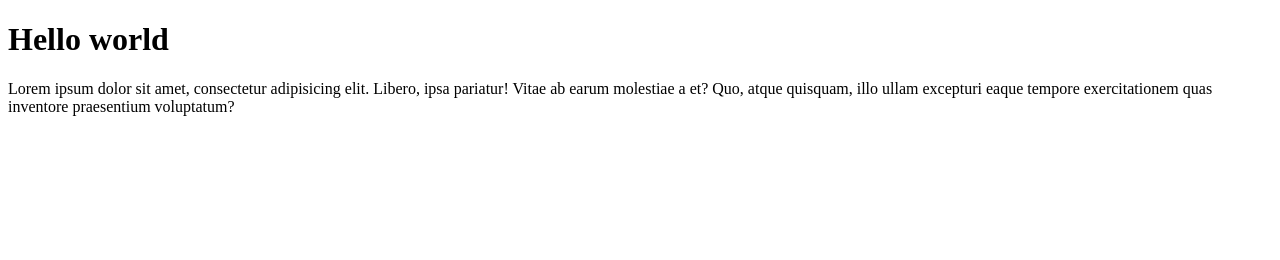
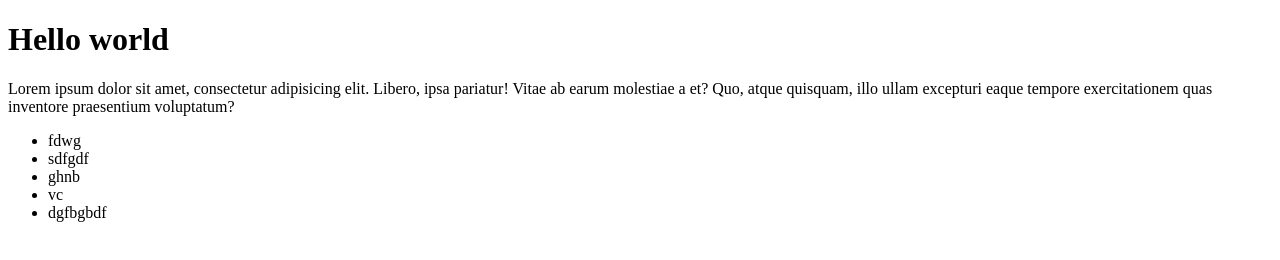
Before and after one commit to Aurka12/Homework, a plain HTML site: page hw1/index.html in a window 1280 px wide. Drawn offline with Linux system fonts and the light colour scheme.

```diff
--- a/hw1/index.html
+++ b/hw1/index.html
@@ -9,5 +9,13 @@
 <body>
  <h1>Hello world</h1>
  <p>Lorem ipsum dolor sit amet, consectetur adipisicing elit. Libero, ipsa pariatur! Vitae ab earum molestiae a et? Quo, atque quisquam, illo ullam excepturi eaque tempore exercitationem quas inventore praesentium voluptatum?</p>
+
+ <ul>
+    <li>fdwg</li>
+    <li>sdfgdf</li>
+    <li>ghnb</li>
+    <li>vc</li>
+    <li>dgfbgbdf</li>
+ </ul>
 </body>
 </html>
```
